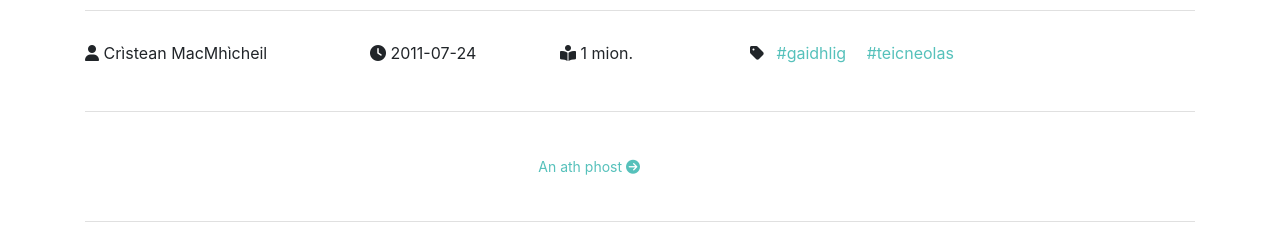
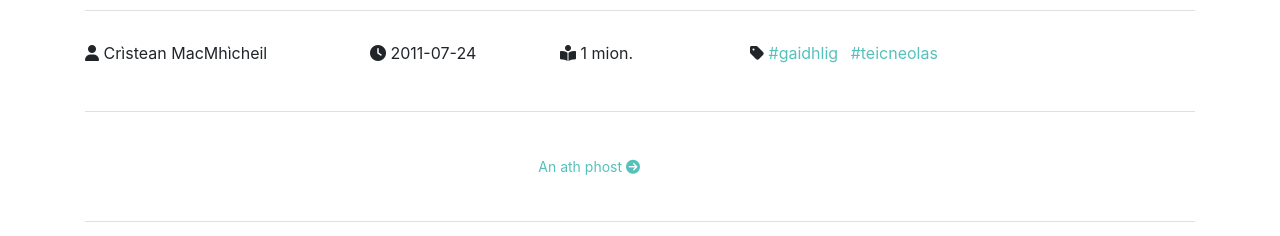
Before and after one commit to criomagan/criomagan.github.io, a Jekyll site: the page built from _posts/2011-07-24-stracan-ann-am-mac-os-x-lion.md, in a window 1280 px wide. Shown: the part 625-861 px from the top of the page. Built offline with Jekyll 4.4.1, drawn with Linux system fonts in a browser that asks for light colours; nearby versions of some CDN libraries; comment, search, counter and statistics services are not loaded.

Commit message:
Update post.html

```diff
--- a/_layouts/post.html
+++ b/_layouts/post.html
@@ -37,9 +37,9 @@ layout: default
       </div>
       <div class="col-md-5">
         <i class="fa fa-tag"></i> {% for category in page.categories %}
-          <span><a class="post-category-link" href="{{ site.baseurl }}/roinn-seorsa/{{ category }}"></span>
+          <p style="display: inline-block"><a class="post-category-link" href="{{ site.baseurl }}/roinn-seorsa/{{ category }}">
             #{{ category }}
-          </a>
+          </a></p>
         {% endfor %}
       </div>
     </div>
```
